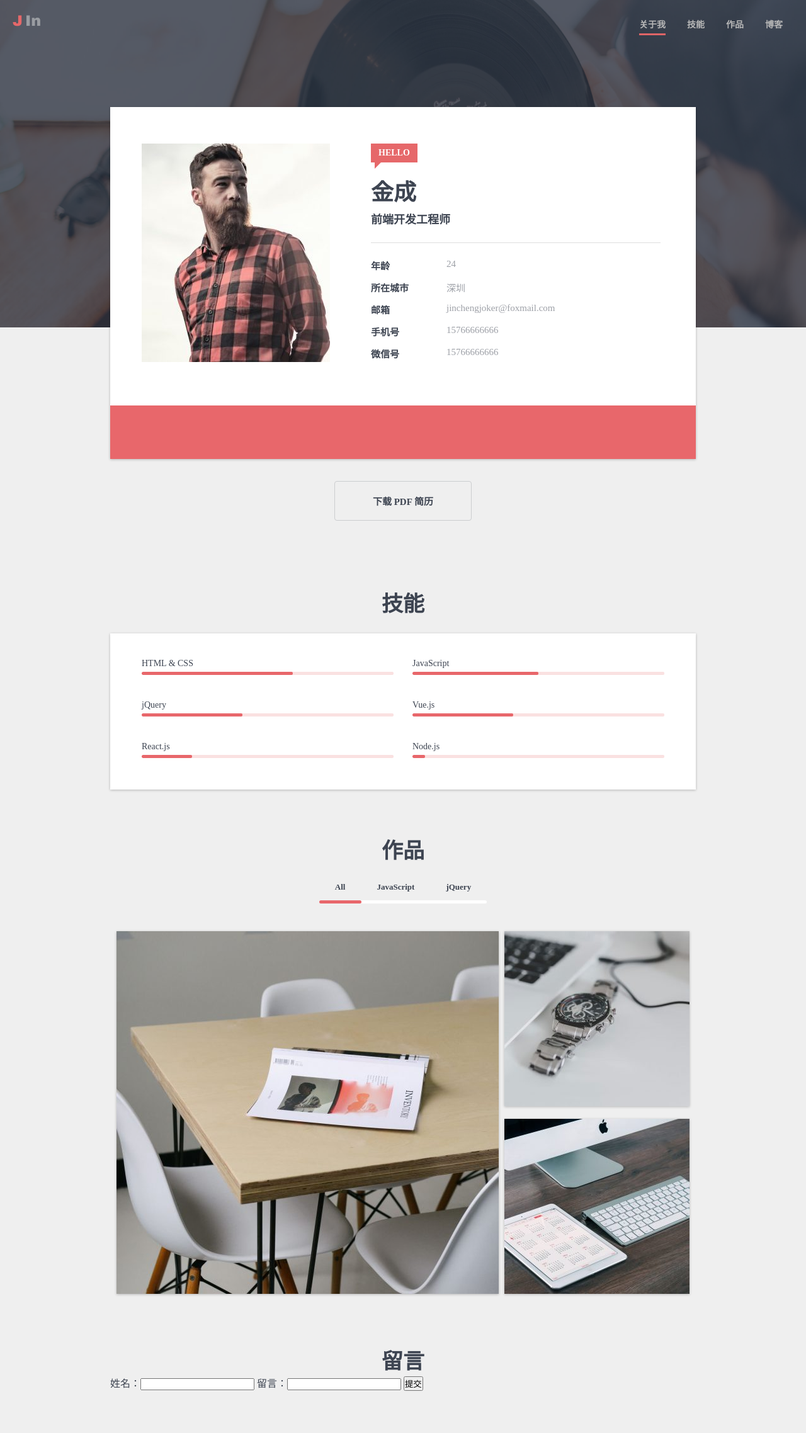
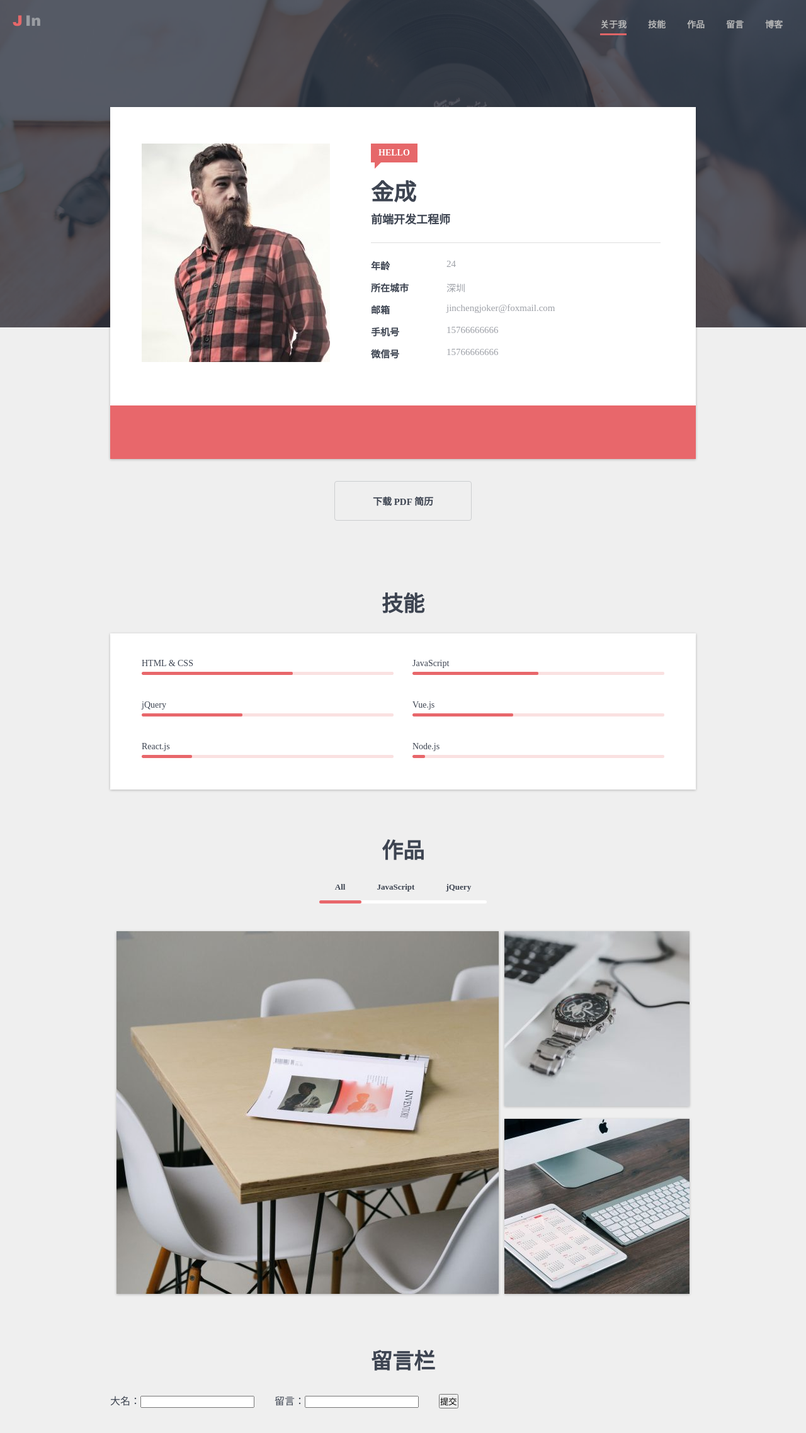
Before and after one commit to JinChengJoker/MyResume, a plain HTML site: page index.html in a window 1280 px wide. Shown: the whole page at 63% size. Drawn offline with Linux system fonts and the light colour scheme; a script that the page names is missing.

Commit message:
留言板样式更新

```diff
--- a/css/style.css
+++ b/css/style.css
@@ -341,3 +341,17 @@ hr {
 .portfolio .show img {
     box-shadow: 0 1px 4px rgba(0, 0, 0, 0.24);
 }
+
+.messages > ul {
+    margin-top: 28px;
+}
+.messages > ul > li {
+    padding: 10px;
+    border-bottom: 1px solid #ccc;
+}
+.messages > form {
+    margin-top: 28px;
+}
+.messages > form > label {
+    margin-right: 28px;
+}
--- a/index.html
+++ b/index.html
@@ -41,6 +41,9 @@
                         <li><a href="#">作品一</a></li>
                         <li><a href="#">作品二</a></li>
                     </ul>
+                </li>
+                <li>
+                    <a href="#messages">留言</a>
                 </li>
                 <li>
                     <a href="https://jinchengjoker.github.io/" target="_blank">博客</a>
@@ -185,13 +188,13 @@
             </div>
         </section>
         <section id="messages" class="messages fadeinElement sectionElement offset">
-            <h2>留言</h2>
+            <h2>留言栏</h2>
+            <ul id="messageList"></ul>
             <form id="messageForm">
-                <label>姓名：<input type="text" name="name"></label>
+                <label>大名：<input type="text" name="name"></label>
                 <label>留言：<input type="text" name="content"></label>
                 <button type="submit">提交</button>
             </form>
-            <ul id="messageList"></ul>
         </section>
     </main>
     <script src="//cdn.jsdelivr.net/npm/leancloud-storage@3.9.0/dist/av-min.js"></script>
```
